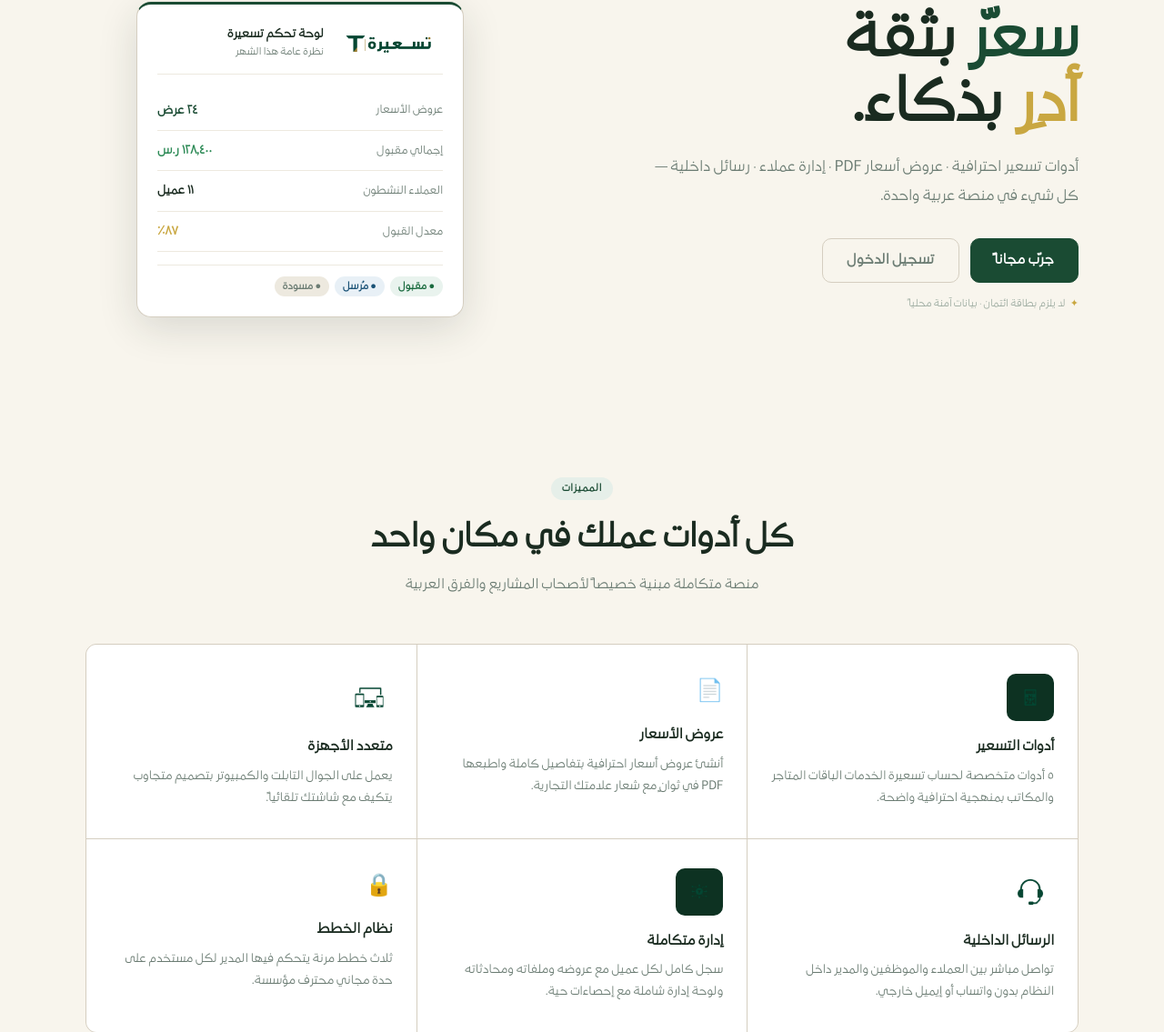
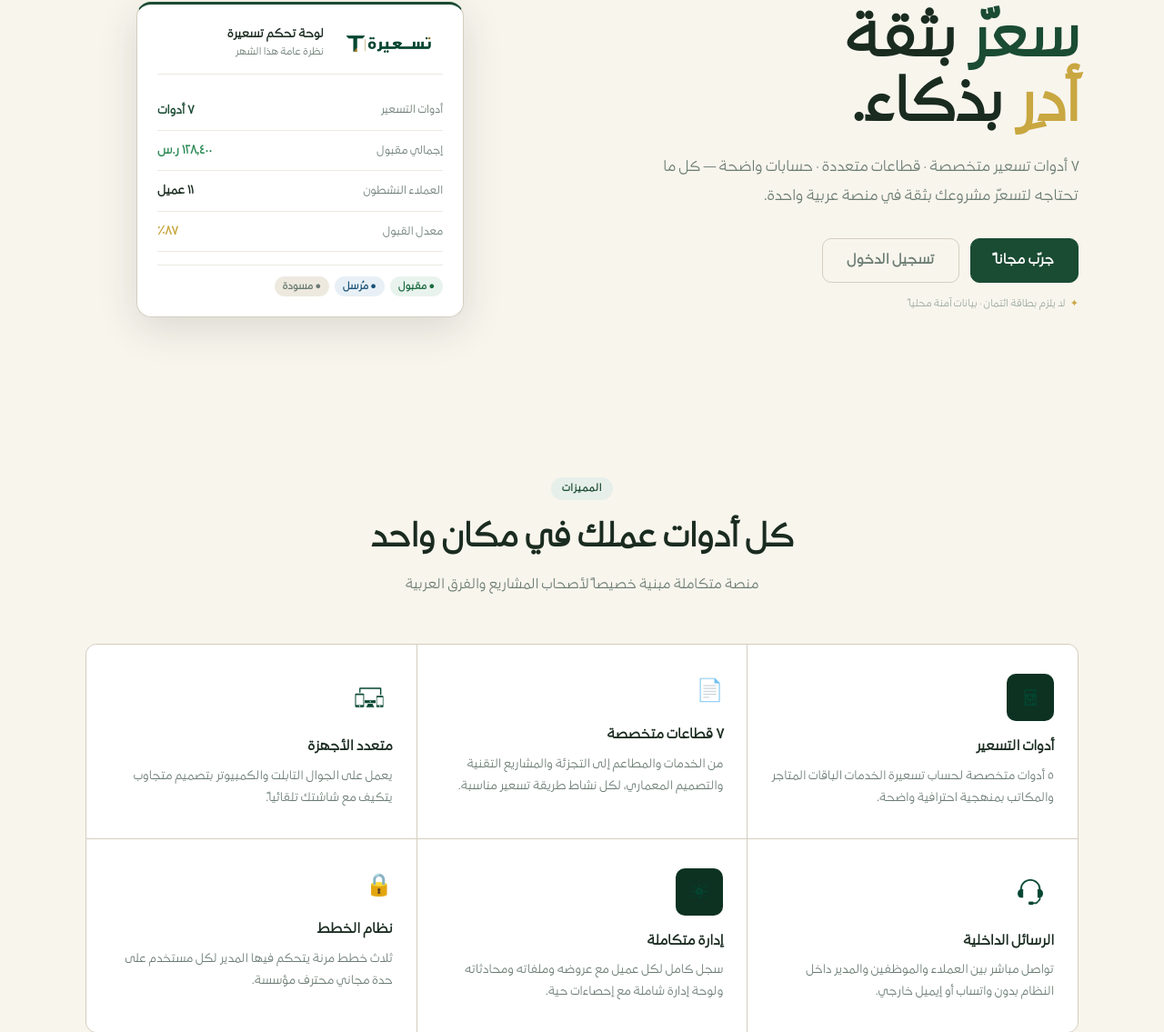
Before and after one commit to Darsh20009/tas3eerah, a PHP site: page /pages/landing.php in a window 1280 px wide. Shown: the part 162-1297 px from the top of the page at 91% size. Run offline with PHP 8.4, Linux system fonts and the light colour scheme.

Commit message:
Update landing page and site assets
Replit-Commit-Author: Agent

```diff
--- a/pages/landing.php
+++ b/pages/landing.php
@@ -13,7 +13,7 @@ if ($user) { header('Location: /dashboard'); exit; }
 <head>
   <meta charset="UTF-8">
   <meta name="viewport" content="width=device-width, initial-scale=1.0">
-  <meta name="description" content="تسعيرة منصة عربية سعودية للتسعير وعروض الأسعار وإدارة العملاء">
+  <meta name="description" content="تسعيرة منصة سعودية ذكية لحساب الأسعار في سبعة قطاعات">
   <link rel="icon" type="image/png" href="/assets/logo.png">
   <title>تسعيرة | منصة التسعير العربية</title>
   <link rel="stylesheet" href="/assets/css/app.css?v=<?= filemtime(__DIR__.'/../assets/css/app.css') ?>">
@@ -92,8 +92,8 @@ if ($user) { header('Location: /dashboard'); exit; }
       <h1 data-ar="<em>سعّر</em> بثقة<br><span class='em-gold'>أدِر</span> بذكاء." data-en="<em>Price</em> with confidence,<br><span class='em-gold'>manage</span> with clarity.">
         <em>سعّر</em> بثقة<br><span class="em-gold">أدِر</span> بذكاء.
       </h1>
-      <p class="hero-sub" data-ar="أدوات تسعير احترافية · عروض أسعار PDF · إدارة عملاء · رسائل داخلية — كل شيء في منصة عربية واحدة." data-en="Professional pricing tools · PDF quotes · client management · internal messaging — all in one platform.">
-        أدوات تسعير احترافية · عروض أسعار PDF · إدارة عملاء · رسائل داخلية — كل شيء في منصة عربية واحدة.
+      <p class="hero-sub" data-ar="٧ أدوات تسعير متخصصة · قطاعات متعددة · حسابات واضحة — كل ما تحتاجه لتسعّر مشروعك بثقة في منصة عربية واحدة." data-en="7 specialized pricing tools · multiple sectors · clear calculations — everything you need to price confidently in one Arabic platform.">
+        ٧ أدوات تسعير متخصصة · قطاعات متعددة · حسابات واضحة — كل ما تحتاجه لتسعّر مشروعك بثقة في منصة عربية واحدة.
       </p>
       <div class="hero-btns">
         <button class="btn btn-primary btn-lg" onclick="showAuth('register')" data-ar="جرّب مجاناً" data-en="Try for free">جرّب مجاناً</button>
@@ -117,8 +117,8 @@ if ($user) { header('Location: /dashboard'); exit; }
           </div>
         </div>
         <div class="hero-stat-row">
-          <span class="hero-stat-label">عروض الأسعار</span>
-          <span class="hero-stat-val" style="color:var(--p)">٢٤ عرض</span>
+          <span class="hero-stat-label">أدوات التسعير</span>
+          <span class="hero-stat-val" style="color:var(--p)">٧ أدوات</span>
         </div>
         <div class="hero-stat-row">
           <span class="hero-stat-label">إجمالي مقبول</span>
@@ -160,8 +160,8 @@ if ($user) { header('Location: /dashboard'); exit; }
     <!-- 2 -->
     <div class="feat-card">
       <div class="feat-icon">📄</div>
-      <h3 data-ar="عروض الأسعار" data-en="Quotations">عروض الأسعار</h3>
-      <p data-ar="أنشئ عروض أسعار احترافية بتفاصيل كاملة واطبعها PDF في ثوانٍ مع شعار علامتك التجارية." data-en="Create professional quotes with full details and print as PDF instantly with your brand logo.">أنشئ عروض أسعار احترافية بتفاصيل كاملة واطبعها PDF في ثوانٍ مع شعار علامتك التجارية.</p>
+      <h3 data-ar="٧ قطاعات متخصصة" data-en="7 specialized sectors">٧ قطاعات متخصصة</h3>
+      <p data-ar="من الخدمات والمطاعم إلى التجزئة والمشاريع التقنية والتصميم المعماري، لكل نشاط طريقة تسعير مناسبة." data-en="From services and restaurants to retail, technology and architecture, each sector gets the right pricing method.">من الخدمات والمطاعم إلى التجزئة والمشاريع التقنية والتصميم المعماري، لكل نشاط طريقة تسعير مناسبة.</p>
     </div>
     <!-- 3 -->
     <div class="feat-card">
@@ -248,9 +248,9 @@ if ($user) { header('Location: /dashboard'); exit; }
         بُنيت لأصحاب المشاريع العربية
       </h2>
       <p style="color:var(--muted);font-size:15px;line-height:2;margin-bottom:8px"
-         data-ar="تسعيرة منصة عربية متكاملة تُمكّن أصحاب المشاريع والفرق من إدارة أعمالهم باحترافية — من أول لحظة تسعير حتى إرسال الفاتورة."
-         data-en="Tas3eerah is an all-in-one Arabic platform that empowers businesses and teams to manage their work professionally — from the first pricing moment to the final invoice.">
-        تسعيرة منصة عربية متكاملة تُمكّن أصحاب المشاريع والفرق من إدارة أعمالهم باحترافية — من أول لحظة تسعير حتى إرسال الفاتورة.
+         data-ar="تسعيرة منصة عربية تساعد أصحاب المشاريع على معرفة التكلفة الحقيقية وتحديد السعر العادل قبل تقديم أي خدمة أو منتج."
+         data-en="Tas3eerah helps business owners understand their real costs and set a fair price before offering any service or product.">
+        تسعيرة منصة عربية تساعد أصحاب المشاريع على معرفة التكلفة الحقيقية وتحديد السعر العادل قبل تقديم أي خدمة أو منتج.
       </p>
       <div class="about-stats">
         <div>
@@ -258,7 +258,7 @@ if ($user) { header('Location: /dashboard'); exit; }
           <div class="about-stat-lbl" data-ar="عربي RTL كامل" data-en="Arabic Full RTL">عربي RTL كامل</div>
         </div>
         <div>
-          <div class="about-stat-num" style="color:var(--gold)">٥</div>
+          <div class="about-stat-num" style="color:var(--gold)">٧</div>
           <div class="about-stat-lbl" data-ar="أدوات تسعير" data-en="Pricing tools">أدوات تسعير</div>
         </div>
         <div>
@@ -354,7 +354,7 @@ if ($user) { header('Location: /dashboard'); exit; }
           </div>
         </div>
         <div class="footer-gold-line"></div>
-        <p style="font-size:12px;color:rgba(255,255,255,.55);line-height:2;max-width:260px">منصة عربية لإدارة التسعير عروض الأسعار والتواصل مع العملاء.</p>
+        <p style="font-size:12px;color:rgba(255,255,255,.55);line-height:2;max-width:260px">منصة عربية لحساب الأسعار وإدارة التكلفة في قطاعات الأعمال المختلفة.</p>
       </div>
       <div>
         <div class="footer-col-title">المنصة</div>
```
Also changed, not shown: assets/js/app.js (+4 -4 lines), replit.md (+4 -3 lines).
